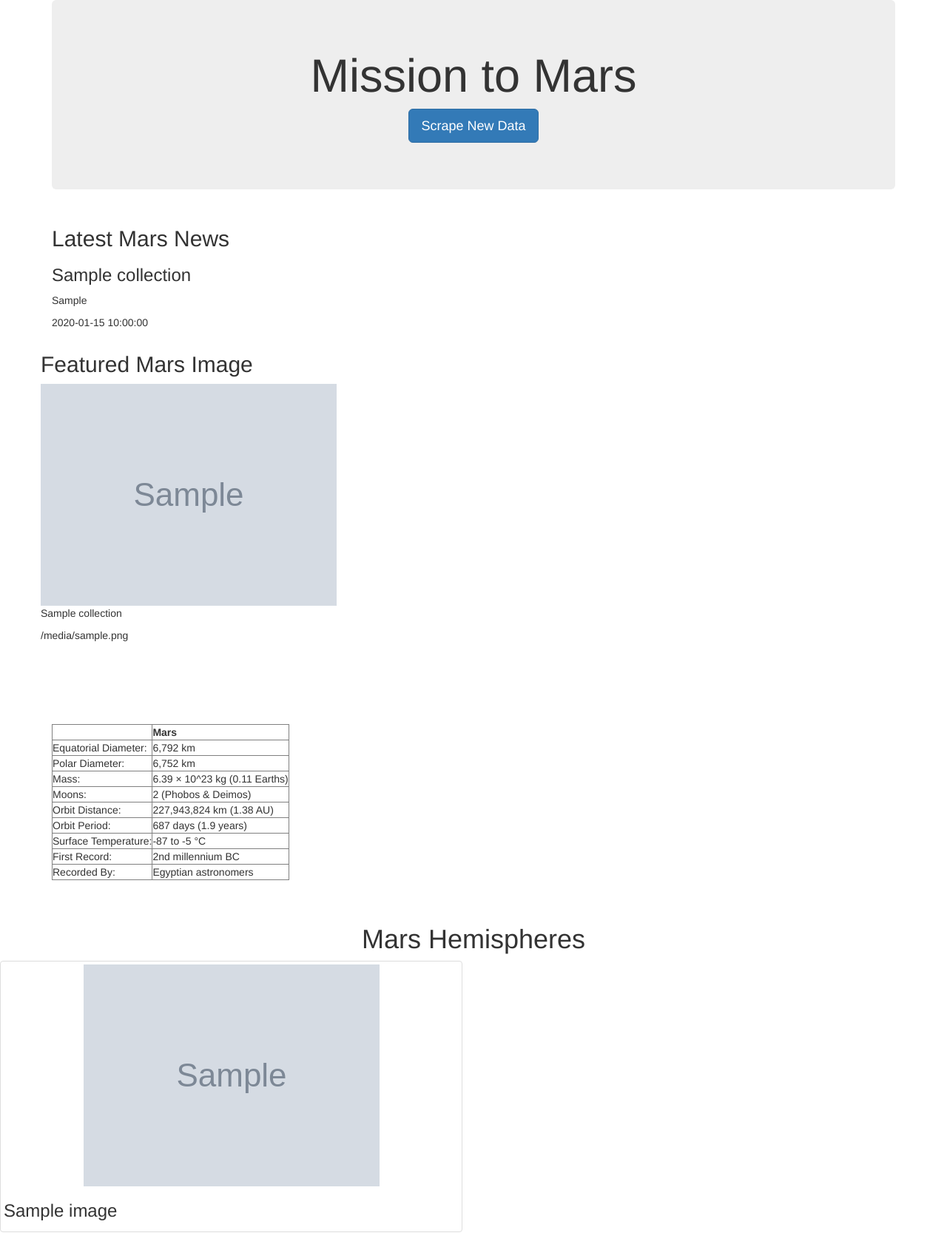
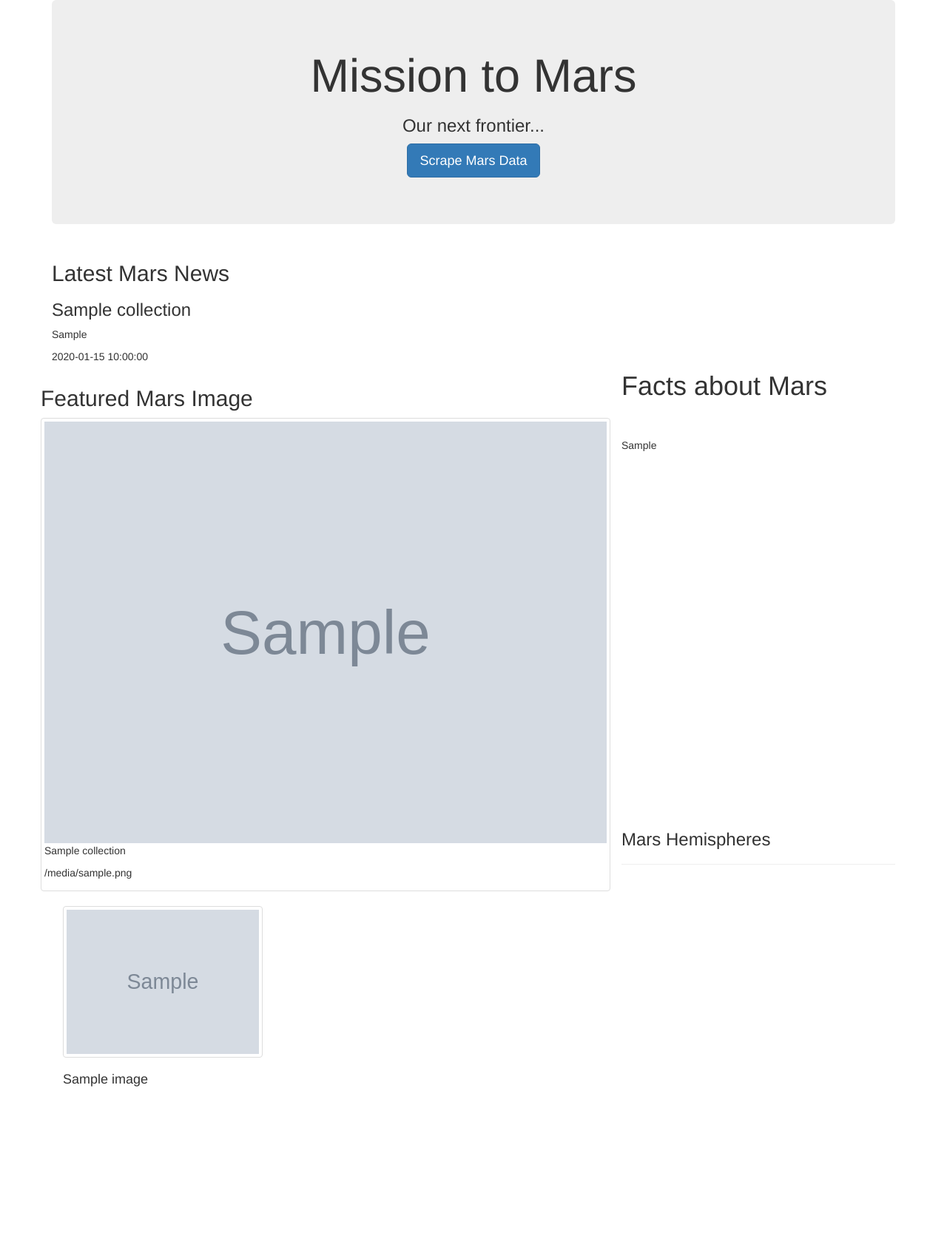
Before and after one commit to ShonaCritch/web-scraping-challenge, a Flask app: page / in a window 1280 px wide. Shown: the whole page at 74% size. After the commit the page ends 1469 px from the top, so only its background shows below. Run offline with Flask 2, Linux system fonts and the light colour scheme; grey boxes marked "Sample" are stand-in pictures; a database or web service that is not in the repository returns one stand-in record (values such as "Sample title"); parts of the project's set-up code (start-up, migrations or seed data) failed here and were passed over; some libraries are stand-ins or nearby versions.

Commit message:
updated html and codebook

```diff
--- a/Missions_to_Mars/templates/index.html
+++ b/Missions_to_Mars/templates/index.html
@@ -15,7 +15,8 @@
 
     <div class="jumbotron text-center">
       <h1>Mission to Mars</h1>
-      <p><a class="btn btn-primary btn-lg" href="/scrape" role="button">Scrape New Data</a></p>
+      <h3>Our next frontier...</h3>
+      <p><a class="btn btn-primary btn-lg" href="/scrape" role="button">Scrape Mars Data</a></p>
     </div>
 
     <!-- Top News -->
@@ -30,82 +31,57 @@
       <div class="row">
         <div class="col-md-8">
           <h2>Featured Mars Image</h2>
-          <img src="{{mars_data.feature_image_url}}">
+          <div class="thumbnail">
+          <img class="fit-picture" src="{{mars_data.feature_image_url}}" width="2000" height="2100">
           <p>{{mars_data.feature_image_name}}</p>
             <P>{{mars_data.feature_image_described}}</P>
         </div>
         </div>
         <br>
-        <br>
     <!-- Mars Table -->
-    <div class="col-md-4 something">
-      <table border="1" class="dataframe">
-        <thead>
-          <tr style="text-align: right;">
-            <th></th>
-            <th>Mars</th>
-          </tr>
-        </thead>
-        <tbody>
-          <tr>
-            <td>Equatorial Diameter:</td>
-            <td>6,792 km</td>
-          </tr>
-          <tr>
-            <td>Polar Diameter:</td>
-            <td>6,752 km</td>
-          </tr>
-          <tr>
-            <td>Mass:</td>
-            <td>6.39 × 10^23 kg (0.11 Earths)</td>
-          </tr>
-          <tr>
-            <td>Moons:</td>
-            <td>2 (Phobos &amp; Deimos)</td>
-          </tr>
-          <tr>
-            <td>Orbit Distance:</td>
-            <td>227,943,824 km (1.38 AU)</td>
-          </tr>
-          <tr>
-            <td>Orbit Period:</td>
-            <td>687 days (1.9 years)</td>
-          </tr>
-          <tr>
-            <td>Surface Temperature:</td>
-            <td>-87 to -5 °C</td>
-          </tr>
-          <tr>
-            <td>First Record:</td>
-            <td>2nd millennium BC</td>
-          </tr>
-          <tr>
-            <td>Recorded By:</td>
-            <td>Egyptian astronomers</td>
-          </tr>
-            </tbody>
-          </table>
-        </div>
-      </div>
+    <h1>Facts about Mars</h1><br>
+    <div class="row">
+      <div class="col-6"><br>
+        <P>{{mars_data.mars_facts|safe}}</P>
         </div>
         <br>
     <br>
-    <!-- Mars Hemispheres Title -->
-    <div class="text-center">
-      <h1>Mars Hemispheres</h1>
-    </div>
-    <!-- Mars Hemispheres Images -->
-    <div class="row">
+    <br>
+    <br>
+    <br>
+    <br>
+    <br>
+    <br>
+    <br>
+    <br>
+    <br>
+    <br>
+    <br>
+    <br>
+    <br>
+    <br>
+    <br>
+    <br>
+    <br>
+    <br>
+    <br>
+    <br>
+    <br>
+    <br>
+
+    <!--display the hemispheres' images and titles-->
+    <div class="container">
+      <h3> Mars Hemispheres</h3>
+      <hr>
+          <div class="card">
               {% for image in mars_data.hemisphere_image_urls %}
               <div class="col-lg-6 col-md-6 col-sm-12">
-          <div class="thumbnail">
-            <img class="fit-picture" src="{{image.img_url}}" alt="{{image.title}}">
-            <h3>{{image.title}} </h3>
+                  <img class="thumbnail" src="{{image.img_url}}" width="50%" alt="{{image.title}}">
+                  <div class="card-body">
+                      <h4 class="card-title">{{image.title}}</h4>
                   </div>
               </div>
               {% endfor %}
-    </div>
-
           </div>
   </div>
 </body>
```
Also changed, not shown: Missions_to_Mars/scrape_mars.py (+15 -14 lines), 3 other files. Lines whose indentation alone changed are shown as unchanged.
